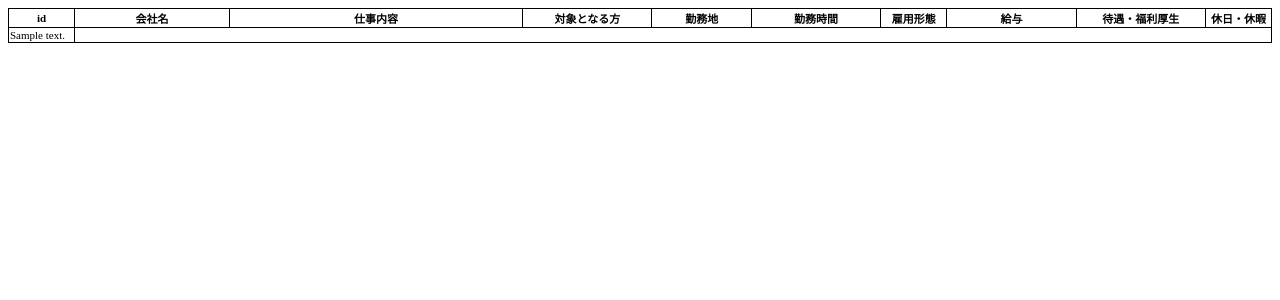
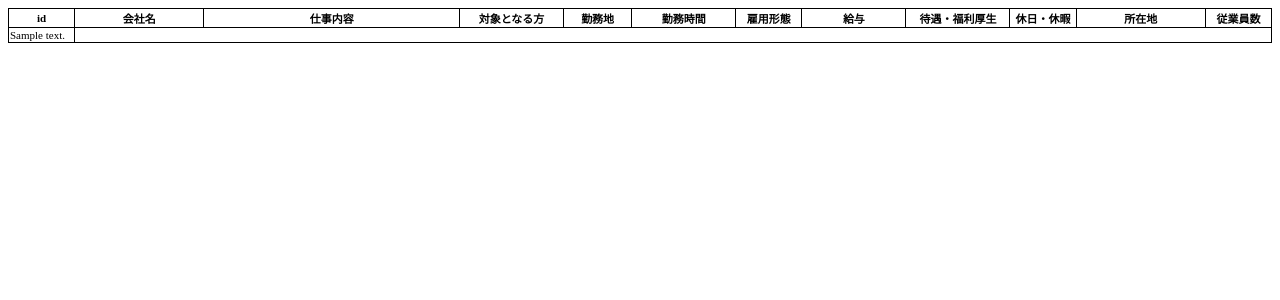
Before and after one commit to yotakih/syuukatsu_tools, a Flask app: template templates/index.html in a window 1280 px wide. Shown: the top 300 px of the page. Run offline with Flask 2, Linux system fonts and the light colour scheme; the template is opened without the code that fills it: most values are stand-ins (such as "Sample title", 1, 10 or a date in 2020).

Commit message:
add columns

```diff
--- a/cretbl.py
+++ b/cretbl.py
@@ -8,7 +8,7 @@
 	with closing(sqlite3.connect(dbfile)) as con:
 		s = con.cursor()
 		sql = '''
-CREATE TABLE work (id vachar(30),会社名 vachar(100),仕事内容 varchar(500),対象となる方 varchar(500),勤務地 varchar(500),勤務時間 varchar(500),雇用形態 varchar(500),給与 varchar(500),待遇・福利厚生 varchar(500),休日・休暇 varchar(500))
+CREATE TABLE work (id vachar(30),会社名 vachar(100),仕事内容 varchar(500),対象となる方 varchar(500),勤務地 varchar(500),勤務時間 varchar(500),雇用形態 varchar(500),給与 varchar(500),待遇・福利厚生 varchar(500),休日・休暇 varchar(500),所在地 varchar(100),従業員数 varchar(50))
 '''
 		s.execute(sql)
 		con.commit()
--- a/templates/index.html
+++ b/templates/index.html
@@ -35,15 +35,17 @@
 			overflow-wrap:break-word;
 		}
 		.col_id{ width:5%; }
-		.col_com{ width:12%; }
-		.col_work{ width:23%; }
-		.col_target{ width:10%; }
-		.col_place{ width:10%; }
-		.col_time { width:10%; }
+		.col_com{ width:10%; }
+		.col_work{ width:20%; }
+		.col_target{ width:8%; }
+		.col_place{ width:8%; }
+		.col_time { width:8%; }
 		.col_struct{ width:5%; }
-		.col_salary{ width:10%; }
-		.col_treat{ width:10%; }
+		.col_salary{ width:8%; }
+		.col_treat{ width:8%; }
 		.col_hody{ width:5%; }
+		.col_syozai{ width: 10%; }
+		.col_jugyoin{ width: 5%; }
 		td{
 			border:1px solid #000000;
 			overflow-wrap:break-word;
@@ -64,6 +66,8 @@
 				<th class="col_salary">給与</th>
 				<th class="col_treat">待遇・福利厚生</th>
 				<th class="col_hody">休日・休暇</th>
+				<th class="col_syozai">所在地</th>
+				<th class="col_jugyoin">従業員数</th>
 			</tr>
 				{% for r in contents %}
 					<tr>
```
Also changed, not shown: cor.py (+20 -1 lines).
